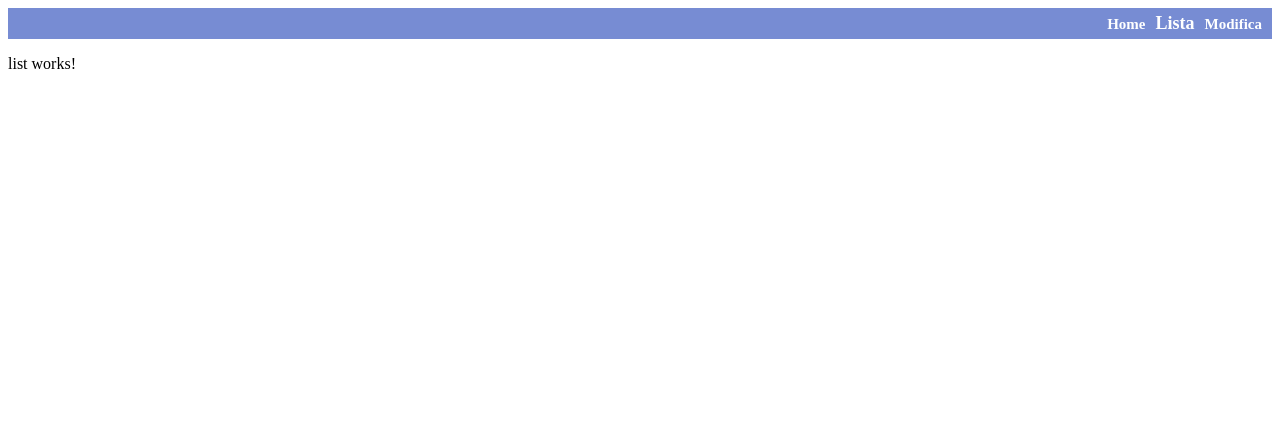
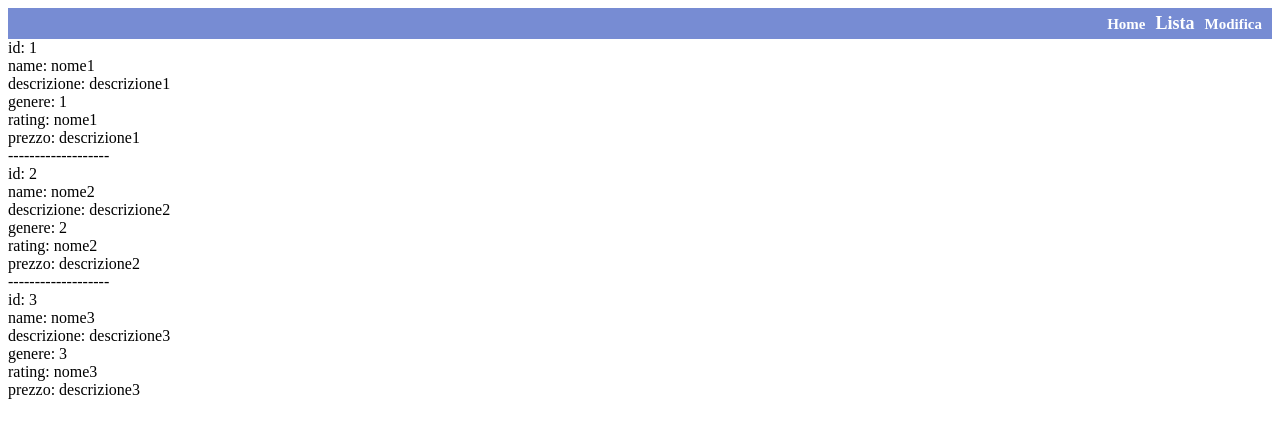
Before and after one commit to nicola98/esercitazioneLista, an Angular app: page / in a window 1280 px wide. Both pictures are taken after a click on the element "Lista". Shown: the top 438 px of the page. Built offline with nearby package versions, Linux system fonts and the light colour scheme.

Commit message:
visualizza lista

```diff
--- /dev/null
+++ b/src/app/GameItem.ts
@@ -0,0 +1,19 @@
+export class GameItem{
+    id: number;
+    name: string;
+    descrizione: string;
+    genere: string;
+    rating: number;
+    prezzo: number;
+    annoUscita: number;
+
+    constructor(id: number = undefined, name: string = "", descrizione: string = "", genere: string="", rating: number=undefined, prezzo: number=undefined, annoUscita: number=undefined){
+        this.id = id;
+        this.name = name;
+        this.descrizione =descrizione;
+        this.genere = genere;
+        this.rating = rating;
+        this.prezzo =prezzo;
+        this.annoUscita =annoUscita;
+    }
+}
--- a/src/app/app.module.ts
+++ b/src/app/app.module.ts
@@ -9,6 +9,7 @@ import { HeaderComponent } from './components/header/header.component';
 import { HomeComponent } from './components/home/home.component';
 import { ListComponent } from './components/list/list.component';
 import { HeaderService } from '../app/services/header.service';
+import { ListService } from '../app/services/list.service';
 
 
 @NgModule({
@@ -23,7 +24,7 @@ import { HeaderService } from '../app/services/header.service';
   imports: [
     BrowserModule
   ],
-  providers: [HeaderService],
+  providers: [HeaderService, ListService],
   bootstrap: [AppComponent]
 })
 export class AppModule { }
--- a/src/app/components/list/list.component.html
+++ b/src/app/components/list/list.component.html
@@ -1,3 +1,9 @@
-<p>
-  list works!
-</p>
+<div *ngFor="let item of items; let i=index" (click)="si(item)">
+    <div>id: {{item.id}}</div>
+    <div>name: {{item.name}}</div>
+    <div>descrizione: {{item.descrizione}}</div>
+    <div>genere: {{item.id}}</div>
+    <div>rating: {{item.name}}</div>
+    <div>prezzo: {{item.descrizione}}</div>
+    <div *ngIf="i!=items.length-1">-------------------</div>
+</div>
--- a/src/app/components/list/list.component.ts
+++ b/src/app/components/list/list.component.ts
@@ -1,4 +1,6 @@
 import { Component, OnInit } from '@angular/core';
+import { GameItem } from '../../GameItem';
+import { ListService } from '../../services/list.service';
 
 @Component({
   selector: 'app-list',
@@ -7,7 +9,13 @@ import { Component, OnInit } from '@angular/core';
 })
 export class ListComponent implements OnInit {
 
-  constructor() { }
+  items: GameItem []=[];
+
+  constructor()
+  {
+    let servicePerLista: ListService=new ListService();
+    this.items = servicePerLista.getCharactersList();
+  }
 
   ngOnInit() {
   }
--- /dev/null
+++ b/src/app/services/list.service.ts
@@ -0,0 +1,11 @@
+import { GameItem } from "../GameItem";
+
+export class ListService{
+    getCharactersList(): GameItem[]{
+        let items: GameItem[]=[];
+        items.push(new GameItem(1, "nome1", "descrizione1", "genere1", 1, 1, 1));
+        items.push(new GameItem(2, "nome2", "descrizione2", "genere2", 2, 2, 2));
+        items.push(new GameItem(3, "nome3", "descrizione3", "genere3", 3, 3, 3));
+        return items;
+    }
+}
```
